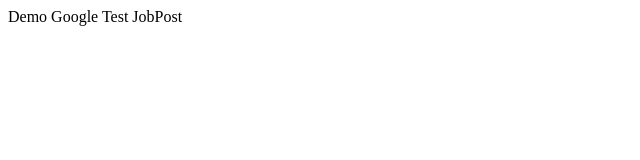
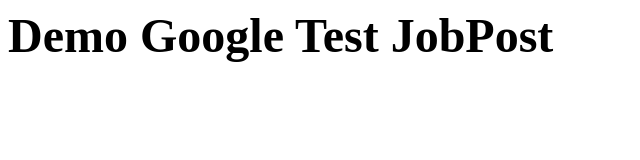
Before and after one commit to NazaBakhlika/GJOB, a plain HTML site: page GJOB2.html in a window 1280 px wide. Shown: the whole page, without its empty margins (0-640 px from the left). Drawn offline with Linux system fonts and the light colour scheme.

Commit message:
Update GJOB2.html

```diff
--- a/GJOB2.html
+++ b/GJOB2.html
@@ -50,8 +50,10 @@
   }
 }
 </script>
-<div>
+<div style="font-size: x-large;">
+ <h1>
 Demo Google Test JobPost
+  </h1>
 </div>
  </BODY>
 </HTML>
```
